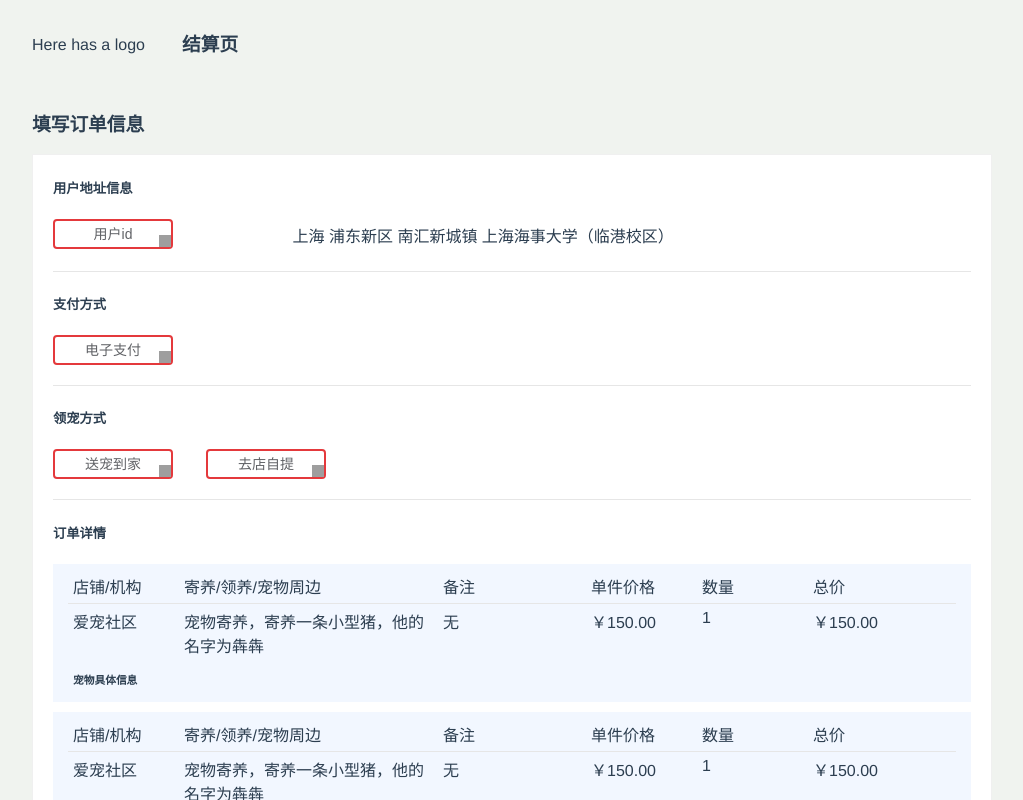
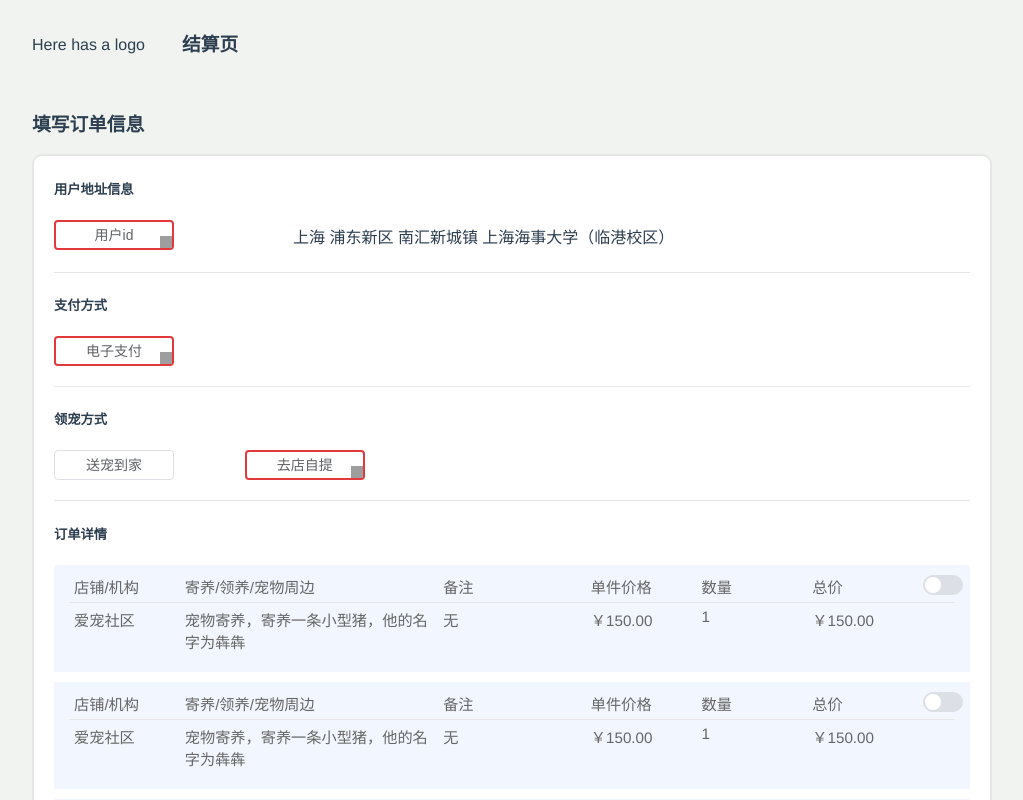
Before and after one commit to smuec2016-BetaCat/PetCamp-FrontEnd, a Vue app: page /#/Order in a window 1280 px wide. Shown: the top 800 px of the page, without its empty margins (128-1151 px from the left). Built offline with nearby package versions, Linux system fonts and the light colour scheme; grey boxes are pictures that could not be loaded.

Commit message:
Components Order v1.2

```diff
--- a/src/components/OrderPage/OrderForm.vue
+++ b/src/components/OrderPage/OrderForm.vue
@@ -38,20 +38,24 @@
 						<h5>领宠方式</h5>
 					</el-col>
 					<el-col>
-						<el-col :span="4">
-							<el-button class="consignee-item"><span>送宠到家</span><b></b></el-button>
+						<el-col :span="5">
+							<el-button v-bind:class="{'consignee-item' : Active,'consignee-item1':true}" @click.native="changeClass">
+								<span>送宠到家</span><b v-if="Active"></b>
+							</el-button>
 						</el-col>
 						<el-col :span="4">
-							<el-button class="consignee-item"><span>去店自提</span><b></b></el-button>
+							<el-button v-bind:class="{'consignee-item' : !Active,'consignee-item1':true}" @click.native="changeClass">
+								<span>去店自提</span><b v-if="!Active"></b>
+							</el-button>
 						</el-col>
 					</el-col>
 				</el-col>
 				<!--订单详情-->
-				<el-col class="bottomBoder">
+				<el-col class="bottomBoder" id="orderList">
 					<el-col>
 						<h5>订单详情</h5>
 					</el-col>
-					<el-col style="background-color:#f2f7ff;padding: 5px 15px;margin-bottom: 10px" v-for="(i,index) in items" :key="i.id">
+					<el-col style="background-color:#f2f7ff;padding: 5px 15px;margin-bottom: 10px" v-for="i in items" :key="i.id">
 						<el-col class="bottomBoder" style="padding-bottom: 0">
 							<el-col :span="3" style="padding: 5px">
 								<span>店铺/机构</span>
@@ -70,6 +74,9 @@
 							</el-col>
 							<el-col :span="3" style="padding: 5px">
 								<span>总价</span>
+							</el-col>
+							<el-col :span="1" style="padding: 5px">
+								<el-switch v-model="i.details" active-color="#13ce66"></el-switch>
 							</el-col>
 						</el-col>
 						<el-col>
@@ -93,8 +100,8 @@
 							</el-col>
 						</el-col>
 						<el-col style="padding: 5px">
-							<router-link to="" class="details" @click.native="showDetails(index)">宠物具体信息</router-link>
-							<el-col v-if="i.details">
+							<transition name="slide-fade">
+								<el-col v-if="i.details" style="border-top: 1px solid #e6e6e6;padding-top: 5px">
 									<el-col :span="4">
 										<span class="block">宠物昵称：</span>
 										<span class="block">宠物性别：</span>
@@ -132,6 +139,8 @@
 										<el-col :span="15"><span class="block">我是一直狗我是一直狗我是一直狗我是一直狗我是一直狗我是一直狗</span></el-col>
 									</el-col>
 								</el-col>
+							</transition>
+
 						</el-col>
 					</el-col>
 				</el-col>
@@ -182,12 +191,13 @@ export default {
 				{id:1,details:false},
 				{id:2,details:false},
 				{id:3,details:false},
-			]
+			],
+			Active:false
 		}
 	},
 	methods:{
-		showDetails(i){
-			this.items[i].details = !this.items[i].details
+		changeClass(){
+			this.Active = !this.Active
 		}
 	}
 }
@@ -203,12 +213,21 @@ img{
 	height: 100%;
 }
 .checkout-steps{
+	padding: 0 20px;
+	border: 2px solid #e6e6e6;
 	background-color: #fff;
-	padding: 0 20px;
-	border: 1px solid #f0f0f0;
+	border-radius: 10px;
 }
 .consignee-item{
 	border: 2px solid #e4393c;
+	padding: 4px 10px;
+	min-width: 120px;
+	min-height: 30px;
+	text-align: center;
+	position: relative;
+}
+/*这个css属性是必须的*/
+.consignee-item1{
 	padding: 4px 10px;
 	min-width: 120px;
 	min-height: 30px;
@@ -232,15 +251,20 @@ b {
 	border-bottom: 1px solid #e6e6e6;
 	padding-bottom: 20px;
 }
-.details{
-	margin: 5px 0;
-	text-decoration: none;
-	display: block;
-	font-size: 0.67em;
-	font-weight: bold;
-	color: #2c3e50;
+#orderList span{
+	font-size: 0.95em;
+	color: #666;;
 }
-.details:hover{
-	color: green;
+/*动画*/
+.slide-fade-enter-active {
+	transition: all .4s ease-in;
+}
+.slide-fade-leave-active {
+	transition: all .3s ease;
+}
+.slide-fade-enter, .slide-fade-leave-to
+	/* .slide-fade-leave-active for below version 2.1.8 */ {
+	transform: translateY(-10px);
+	opacity: 0;
 }
 </style>
```
Lines whose indentation alone changed are shown as unchanged.
